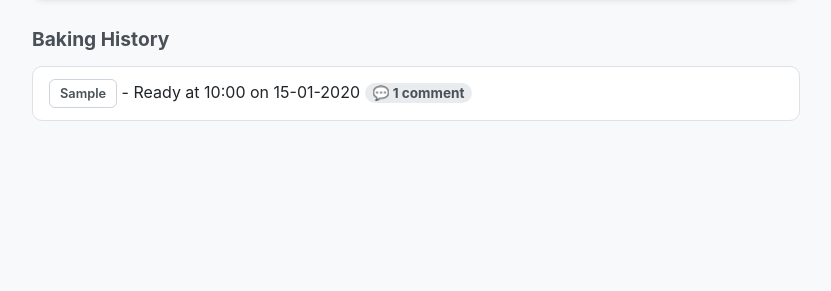
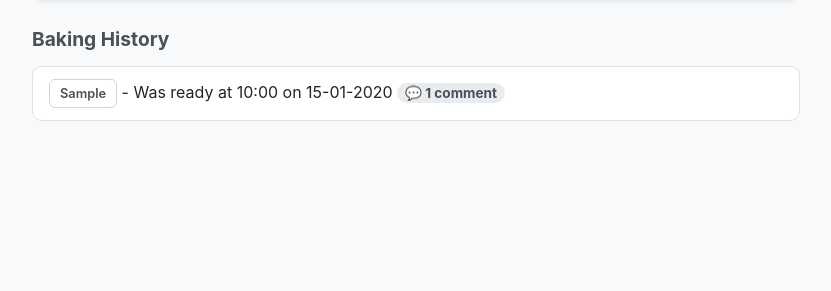
Before and after one commit to emmanorling/bread, a Django app: template tracker/templates/dashboard.html in a window 1280 px wide. Shown: the part 271-562 px from the top of the page, without its empty margins (224-1055 px from the left). Run offline with Django 3.2, Linux system fonts and the light colour scheme; the template is opened without the code that fills it: most values are stand-ins (such as "Sample title", 1, 10 or a date in 2020); grey boxes marked "Sample" are stand-in pictures.

Commit message:
Tweaking baking history display

```diff
--- a/tracker/templates/dashboard.html
+++ b/tracker/templates/dashboard.html
@@ -93,7 +93,7 @@
                     <a href="{% url 'loaf_detail' loaf.id %}" class="btn btn-outline btn-sm">
                         {{ loaf.bread_type }}
                     </a>
-                    <span> - Ready at {{ loaf.ready_at|date:"H:i" }} on {{ loaf.ready_at|date:"j-m-Y" }}</span>
+                    <span> - Was ready at {{ loaf.ready_at|date:"H:i" }} on {{ loaf.ready_at|date:"j-m-Y" }}</span>
 
                     {% if loaf.comment_count > 0 %}
                         <span class="comment-count">
```
